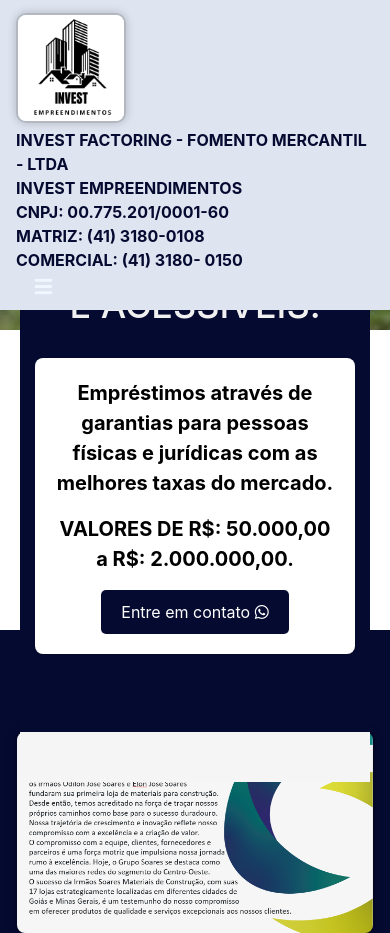
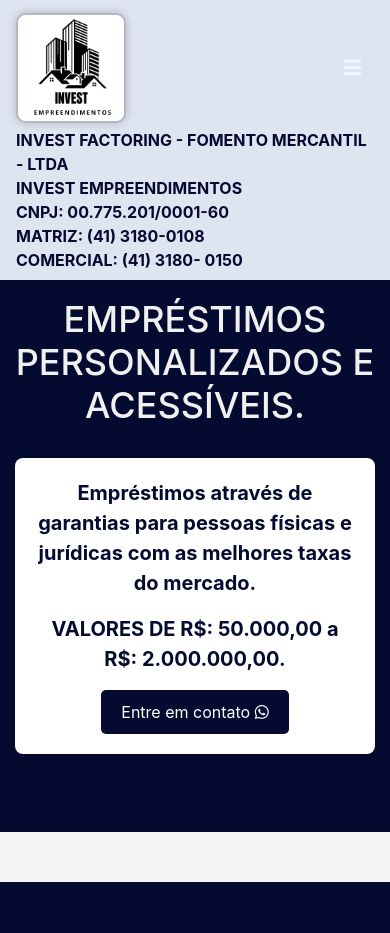
Before and after one commit to matheusmoreirap852/ProjetoEmprestimo, a plain HTML site: page index.html in a window 390 px wide. Shown: the top 933 px of the page. Drawn offline with nearby package versions, Linux system fonts and the light colour scheme.

Commit message:
Section 1 ajustes

```diff
--- a/css/style.css
+++ b/css/style.css
@@ -12,6 +12,11 @@
 
 .header-inicio {
     color: #050A30;
+}
+
+
+.section-1{
+    padding-top: 80px;
 }
 
 
@@ -235,8 +240,11 @@
     #bannerCarousel {
         height: 250px; /* Altura menor para tablets */
     }
+
+    .section-1{
+        padding-top: 200px;
+    }
 }
-
 /* Estilos para a seção de fundo branco */
 .atividades-section {
     background-color: #f5f5f5;
@@ -375,6 +383,7 @@
 .titule-banner-4 {
     font-size: 20px;
     font-weight: bold;
+
 }
 
 
--- a/index.html
+++ b/index.html
@@ -33,6 +33,15 @@
             <div class="container">
                 <a class="navbar-brand" href="index.html"><img src="imagem/LOGO INVEST 150 PX FUNDO BRANCO.png" alt=""
                         width="110" height="110" class="img-fluid"></a>
+
+                <button class="navbar-toggler" type="button" data-toggle="collapse" data-target="#navbarNav"
+                    aria-controls="navbarNav" aria-expanded="false" aria-label="Toggle navigation">
+                    <span>
+                        <i class="fas fa-sliders-h-square"></i>
+                        <i class="fas fa-bars" style="color: aliceblue;"></i>
+                        <!-- Use o ícone desejado do FontAwesome -->
+                    </span>
+                </button>
                 <div class="d-column">
                     <div>
                         <span class="thin-span">Invest Factoring - Fomento Mercantil - LTDA</span>
@@ -48,14 +57,6 @@
                         <span class="thin-span">Comercial: (41) 3180- 0150</span><br>
                     </div>
                 </div>
-                <button class="navbar-toggler" type="button" data-toggle="collapse" data-target="#navbarNav"
-                    aria-controls="navbarNav" aria-expanded="false" aria-label="Toggle navigation">
-                    <span>
-                        <i class="fas fa-sliders-h-square"></i>
-                        <i class="fas fa-bars" style="color: aliceblue;"></i>
-                        <!-- Use o ícone desejado do FontAwesome -->
-                    </span>
-                </button>
                 <div class="collapse navbar-collapse" id="navbarNav">
                     <ul class="navbar-nav ml-auto">
                         <li class="nav-item">
@@ -78,19 +79,18 @@
 
 
     <!-- Seção de Banner com Carrossel -->
-    <section id="bannerCarousel" id="exemplo" class="carousel" data-ride="carousel"
-        style="margin-top: 80px; margin-bottom: 300px;">
+    <section class="section-1">
         <div id="section-9" class="atividades-section">
             <section class="bg-dark-fundo text-white py-5">
                 <div class="container">
-                    <div class="row">
+                    <div class="row" style="text-align: center;">
                         <div class="col-md-12">
                             <h2 style="color: #f0f0f0;">EMPRÉSTIMOS PERSONALIZADOS E ACESSÍVEIS.</h2>
                             <ul>
                                 <li class="bloco-1">
-                                    <p class="titule-banner-4">Empréstimos através de garantias para pessoas físicas
+                                    <p class="titule-banner-4" style=" color: #050A30;">Empréstimos através de garantias para pessoas físicas
                                         e jurídicas com as melhores taxas do mercado.</p>
-                                    <p class="titule-banner-4">
+                                    <p class="titule-banner-4" style=" color: #050A30;">
                                         VALORES DE R$: 50.000,00 a R$: 2.000.000,00.
                                     </p>
 
```
